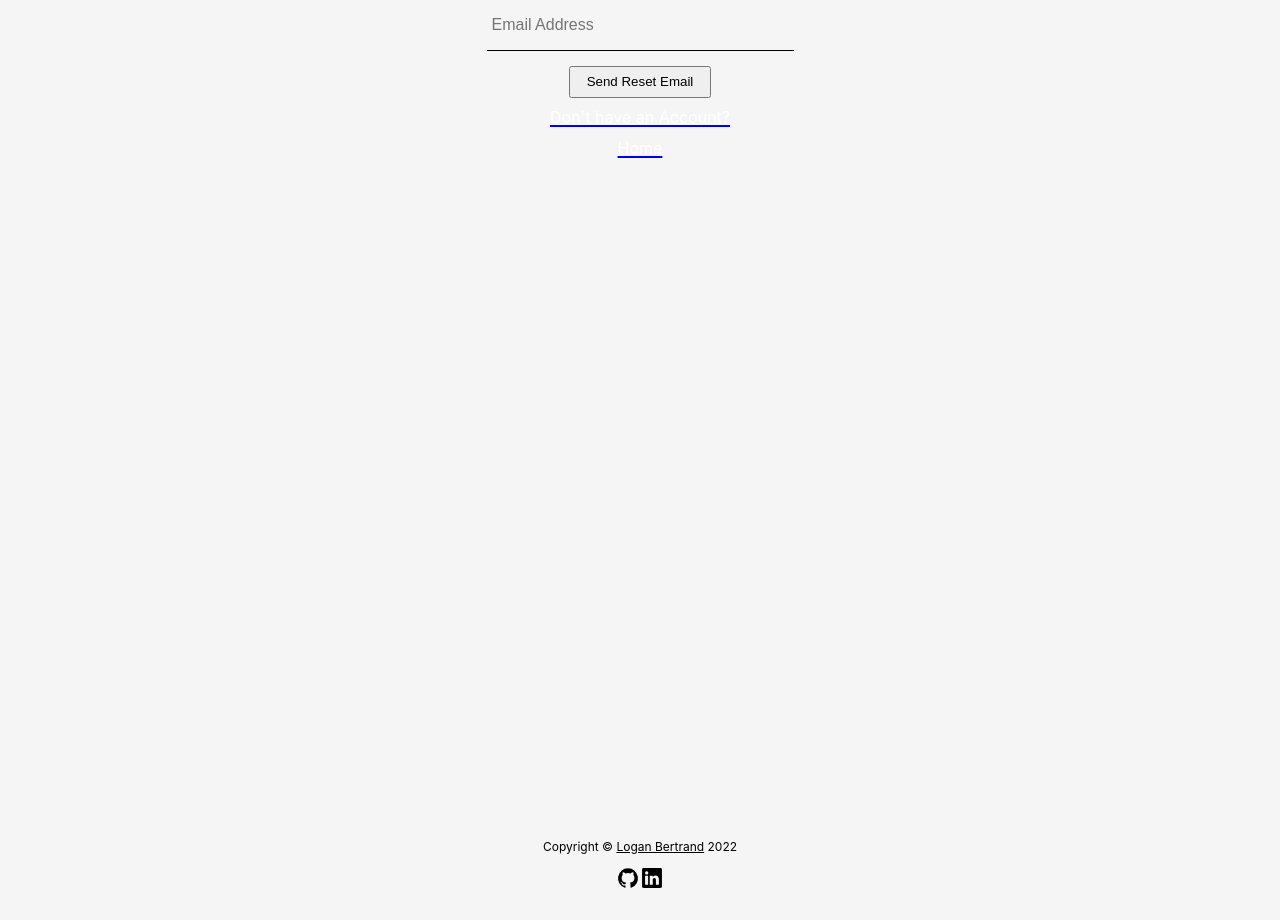
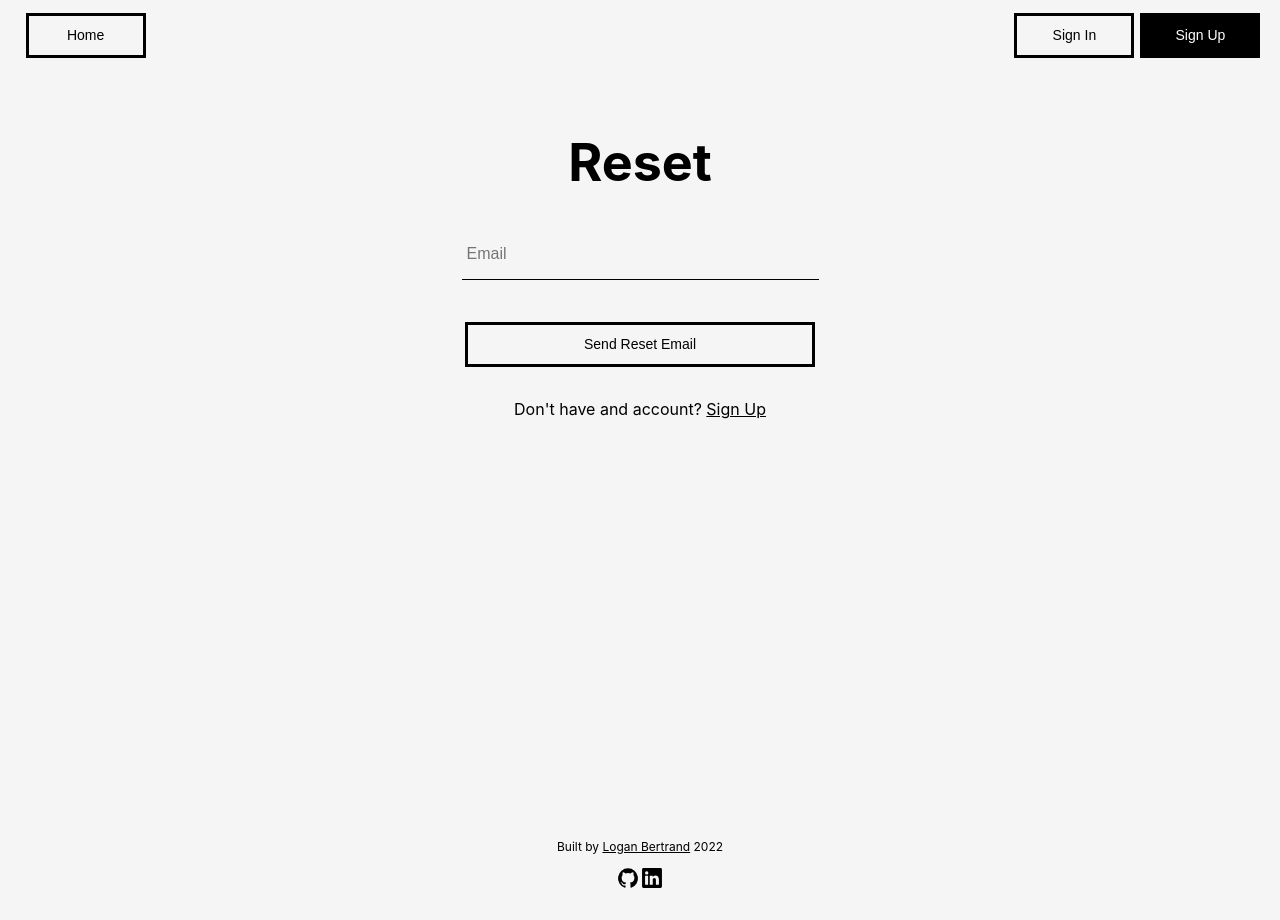
Before and after one commit to loganbertrand/todo-app, a React (Create React App) app: page /reset in a window 1280 px wide. Built offline with nearby package versions, Linux system fonts and the light colour scheme; no server answers.

Commit message:
styling reset password screen, refined navbar, adding burger menu

```diff
--- a/package.json
+++ b/package.json
@@ -10,6 +10,7 @@
     "firebase": "^9.14.0",
     "firebase-admin": "^11.4.1",
     "react": "^18.2.0",
+    "react-burger-menu": "^3.0.9",
     "react-dom": "^18.2.0",
     "react-firebase-hooks": "^5.1.1",
     "react-loader-spinner": "^5.3.4",
--- a/src/App.js
+++ b/src/App.js
@@ -1,4 +1,5 @@
 import { BrowserRouter as Router, Route, Routes } from "react-router-dom"
+import { useAuthState } from "react-firebase-hooks/auth"
 
 import "./App.css"
 import Home from "./Home"
@@ -6,12 +7,16 @@ import Login from "./components/Login"
 import Reset from "./components/Reset"
 import Register from "./components/Register"
 import { Footer } from "./components/Footer"
+import { Nav } from "./components/Nav"
+import { auth } from "./firebase"
 
 function App() {
+	const [user] = useAuthState(auth)
 	return (
 		<div className="App">
 			<header className="App-header">
 				<Router>
+					<Nav user={user} />
 					<Routes>
 						<Route exact path="/" element={<Home />} />
 						<Route exact path="/login" element={<Login />} />
--- a/src/Home.js
+++ b/src/Home.js
@@ -5,7 +5,6 @@ import { getDocs, collection, where, orderBy } from "firebase/firestore"
 
 import Todo, { TodoDemo } from "./components/Todo"
 import TodoForm from "./components/TodoForm"
-import { Nav } from "./components/Nav"
 
 import { auth, postTodo, db, deleteTodoItem } from "./firebase"
 
@@ -91,7 +90,6 @@ const Home = () => {
 	}, [user, loading])
 	return (
 		<>
-			<Nav user={user} />
 			<Container>
 				<Title>Daily Tasks</Title>
 				<TodoForm
--- a/src/components/Footer.js
+++ b/src/components/Footer.js
@@ -6,7 +6,7 @@ export const Footer = () => {
 	return (
 		<Container>
 			<Copyright>
-				Copyright ©{" "}
+				Built by{" "}
 				<a
 					style={{ color: "black" }}
 					href="https://www.loganbertrand.com/"
--- a/src/components/Login.js
+++ b/src/components/Login.js
@@ -5,7 +5,7 @@ import { useAuthState } from "react-firebase-hooks/auth"
 import { ColorRing } from "react-loader-spinner"
 
 import { auth, logInWithEmailAndPassword, signInWithGoogle } from "../firebase"
-import { Nav } from "./Nav"
+
 import { Input } from "./Input"
 import { Button } from "./Button"
 
@@ -25,7 +25,6 @@ const Login = () => {
 	}, [user, loading, navigate])
 	return (
 		<>
-			<Nav />
 			<Title>Sign In</Title>
 			{loading && (
 				<ColorRing
@@ -108,7 +107,3 @@ const ForgotWrapper = styled.div`
 	justify-content: "flex-end";
 	align-items: "flex-end";
 `
-const ErrorText = styled.p`
-	font-size: 12px;
-	color: red;
-`
--- a/src/components/Register.js
+++ b/src/components/Register.js
@@ -8,7 +8,7 @@ import {
 	signInWithGoogle,
 } from "../firebase"
 import { Input } from "./Input"
-import { Nav } from "./Nav"
+
 import { Button } from "./Button"
 
 const Register = () => {
@@ -69,7 +69,6 @@ const Register = () => {
 
 	return (
 		<>
-			<Nav />
 			<Title>Sign Up</Title>
 			<Container>
 				<Button
@@ -89,7 +88,7 @@ const Register = () => {
 					error={nameError}
 				/>
 				<Input
-					placeholder="Email Address"
+					placeholder="Email"
 					onChange={(e) => setEmail(e.target.value)}
 					mb="5%"
 					width={"100%"}
--- a/src/components/Reset.js
+++ b/src/components/Reset.js
@@ -5,27 +5,39 @@ import { useNavigate } from "react-router-dom"
 import { Link } from "react-router-dom"
 import { auth, sendPasswordReset } from "../firebase"
 import { Input } from "./Input"
+import { Button } from "./Button"
 
 const Reset = () => {
 	const [email, setEmail] = useState("")
-	const [user, loading, error] = useAuthState(auth)
+	const [user, loading] = useAuthState(auth)
 	const navigate = useNavigate()
 	useEffect(() => {
 		if (loading) return
 		if (user) navigate("/")
-	}, [user, loading])
+	}, [user, loading, navigate])
 	return (
 		<Container>
-			<Input placeholder="Email Address" onChange={(e) => setEmail(e)} />
-			<Submit onClick={() => sendPasswordReset(email)}>
-				Send Reset Email
-			</Submit>
-			<Link to={"/login"}>
-				<Text>Don't have an Account?</Text>
-			</Link>
-			<Link to={"/"}>
-				<Text>Home</Text>
-			</Link>
+			<Title>Reset</Title>
+			<Input
+				placeholder="Email"
+				onChange={(e) => setEmail(e.target.value)}
+				mb={"5%"}
+				width={"100%"}
+				value={email}
+			/>
+			<Button
+				w={"100%"}
+				text={"Send Reset Email"}
+				m={"7% 0 0 0"}
+				onClick={() => sendPasswordReset(email)}
+			/>
+
+			<Text style={{ marginTop: "2rem" }}>
+				Don't have and account?{" "}
+				<Link to={"/register"} style={{ color: "black" }}>
+					Sign Up
+				</Link>
+			</Text>
 		</Container>
 	)
 }
@@ -37,13 +49,10 @@ const Container = styled.div`
 	flex-direction: column;
 	justify-content: center;
 	align-items: center;
-`
-const Submit = styled.button`
-	padding: 2% 5% 2% 5%;
-	margin-top: 5%;
-	cursor: pointer;
+	width: 350px;
 `
 const Text = styled.span`
 	font-size: 16px;
-	color: white;
+	color: black;
 `
+const Title = styled.h1``
```
Also changed, not shown: 1 other file (tests, documents, lock files or other folders).
